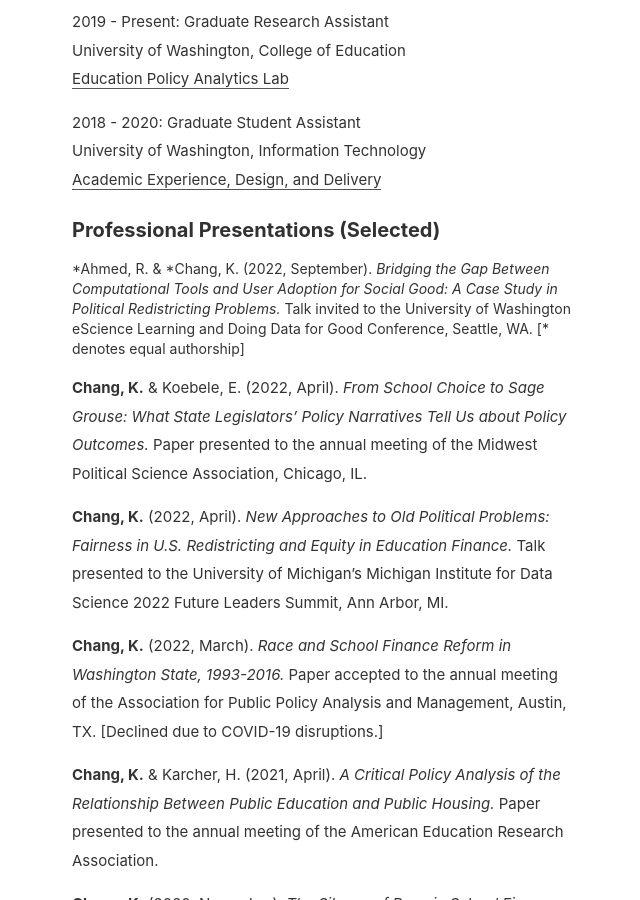
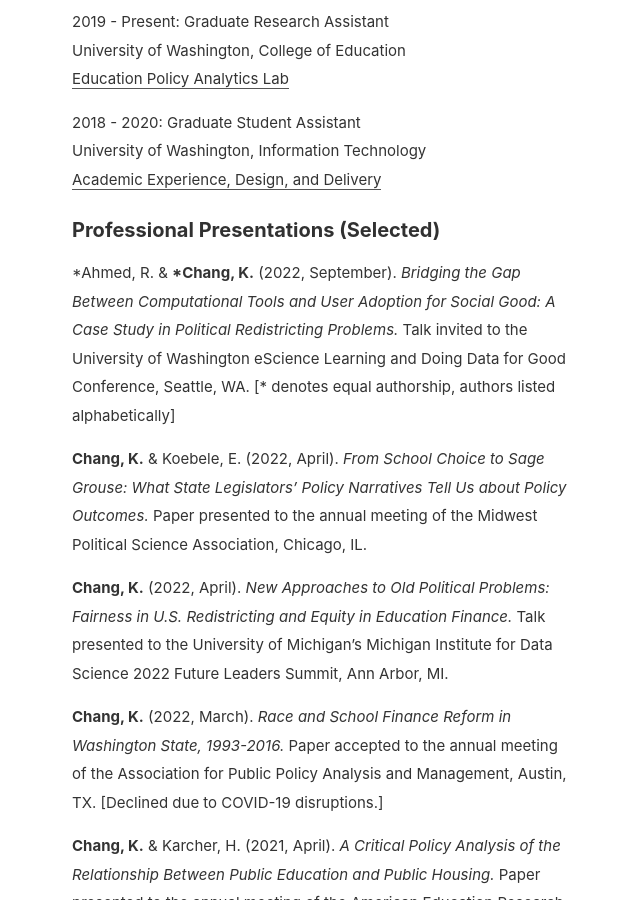
Before and after one commit to ka-chang/ka-chang.github.io, a Jekyll site: the page built from cv.md, in a window 1280 px wide and 900 px high, scrolled down 1429 px. Shown: the whole window, without its empty margins (318-958 px from the left). Built offline with Jekyll 4.4.1, drawn with Linux system fonts in a browser that asks for light colours.

Commit message:
Update cv.md

```diff
--- a/cv.md
+++ b/cv.md
@@ -149,11 +149,10 @@
 </p></p></p>
 
 <h3> Professional Presentations (Selected)</h3>
-
-<p></p>
-&#42;Ahmed, R. & &#42;Chang, K. (2022, September). <i>Bridging the Gap Between Computational Tools and User Adoption for Social Good: A Case Study in Political Redistricting Problems.</i> Talk invited to the University of Washington eScience Learning and Doing Data for Good Conference, Seattle, WA. [&#42; denotes equal authorship]
+<p><!-- Line break for paragraph spacing--></p>
 <p>
-
+&#42;Ahmed, R. & <b>&#42;Chang, K.</b> (2022, September). <i>Bridging the Gap Between Computational Tools and User Adoption for Social Good: A Case Study in Political Redistricting Problems.</i> Talk invited to the University of Washington eScience Learning and Doing Data for Good Conference, Seattle, WA. [&#42; denotes equal authorship, authors listed alphabetically]
+<p>
 <b>Chang, K.</b> & Koebele, E. (2022, April). <i>From School Choice to Sage Grouse: What State Legislators’ Policy Narratives Tell Us about Policy Outcomes.</i> Paper presented to the annual meeting of the Midwest Political Science Association, Chicago, IL.
 <p>
 <b>Chang, K.</b> (2022, April). <i>New Approaches to Old Political Problems: Fairness in U.S. Redistricting and Equity in Education Finance.</i> Talk presented to the University of Michigan’s Michigan Institute for Data Science 2022 Future Leaders Summit, Ann Arbor, MI.
```
